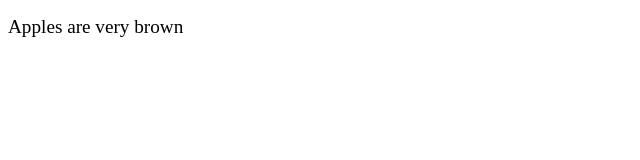
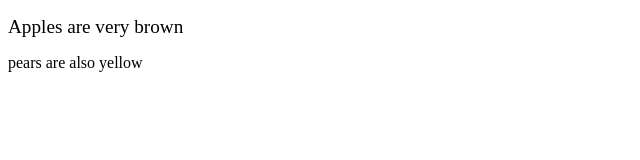
Before and after one commit to ZachHeyes/Heyes-3I, a plain HTML site: page Index.html in a window 1280 px wide. Shown: the whole page, without its empty margins (0-640 px from the left). Drawn offline with Linux system fonts and the light colour scheme.

Commit message:
Update Index.html

```diff
--- a/Index.html
+++ b/Index.html
@@ -12,4 +12,7 @@
 		   </big>
 		 </p>
 	</body>
+        <footer>
+	       pears are also yellow
+	</footer>
 </html>
```
